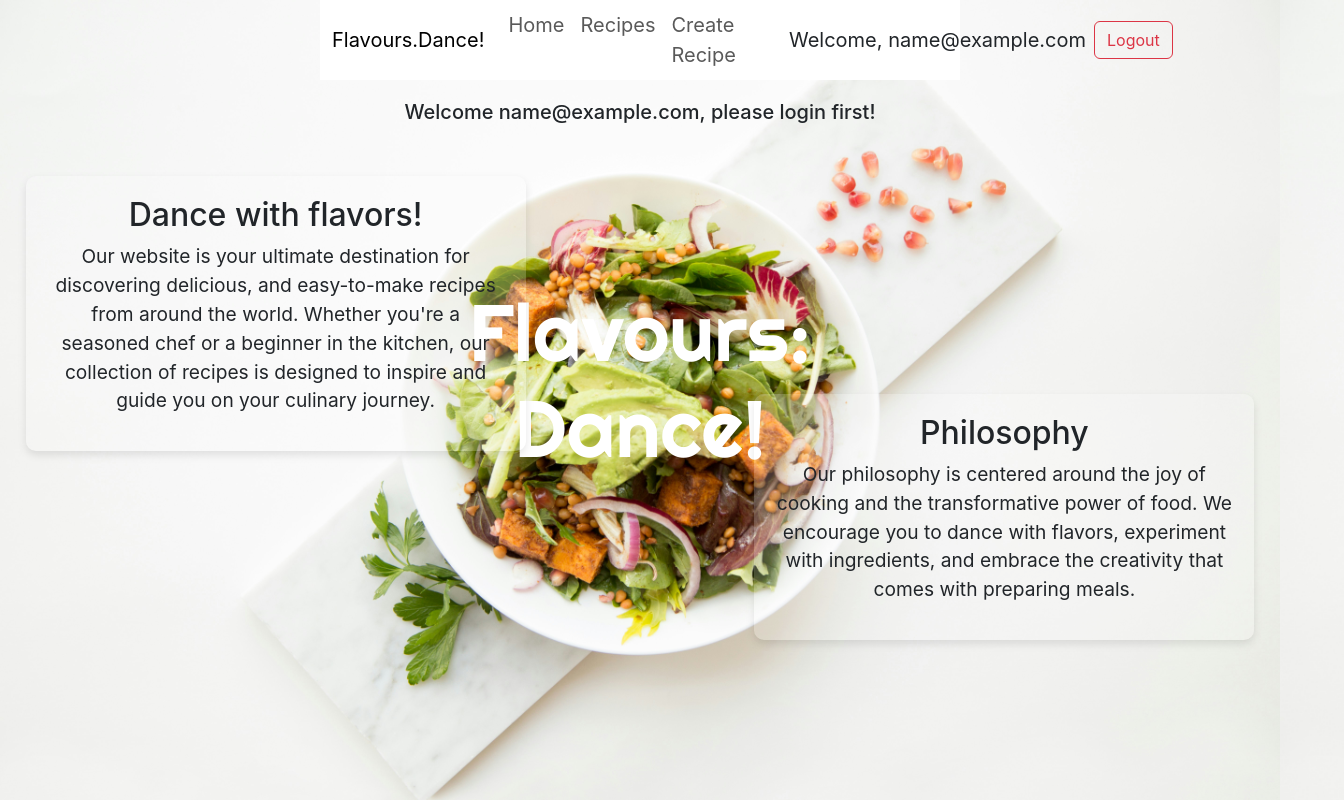
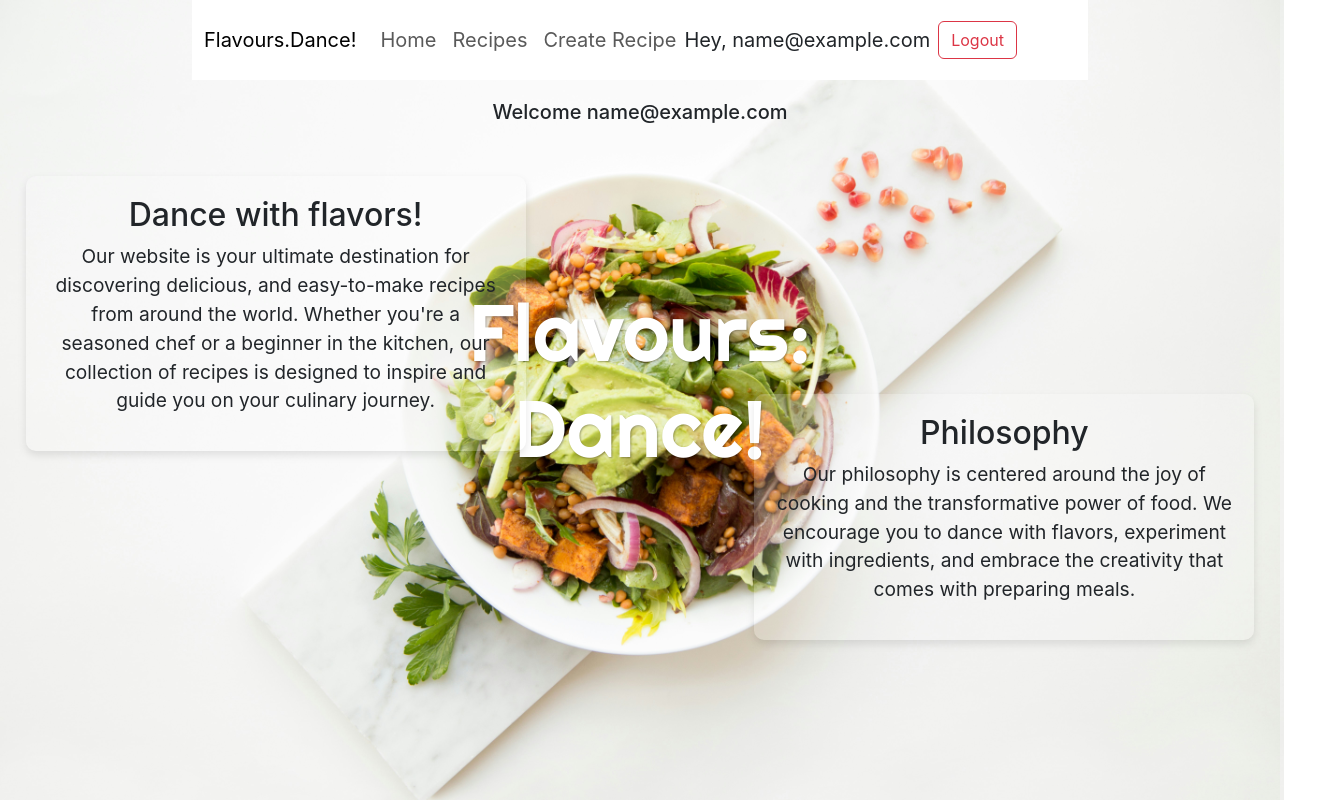
Before and after one commit to AlexGoesCode/R-Vite-TS-Recipes, a React (Vite) app: page / in a window 1280 px wide. Shown: the top 800 px of the page, 1344 px wide, since content can reach past the window. Built offline with nearby package versions, Linux system fonts and the light colour scheme; no server answers; sample sign-in values are in the browser's storage.

Commit message:
css updates / reverse

```diff
--- a/src/components/custom-navbar/CustomNavbar.css
+++ b/src/components/custom-navbar/CustomNavbar.css
@@ -1,15 +1,17 @@
 /* Mobile-first styles */
 .navbar {
-  width: 50%; /* Ensure the navbar takes the full width */
+  width: 70%; /* Ensure the navbar takes the full width */
   background-color: #fff; /* Optional: To make sure the navbar has a background */
   z-index: 1000; /* Optional: To make sure the navbar is above other elements */
   height: 80px; /* Align the navbar items to the right */
   font-size: 20px; /* Optional: To make the text larger */
+  align-items: stretch; /* Optional: To make sure the navbar items are the same height */
+  white-space: nowrap;
 }
 
-/* Ensure the navbar items stay on the same line until it collapses */
-.navbar .nav-item {
-  white-space: nowrap;
+.justify-content-between.navbar-collapse.collapse {
+  display: flex;
+  justify-content: space-between;
 }
 
 /* Tablet and above */
--- a/src/components/custom-navbar/CustomNavbar.tsx
+++ b/src/components/custom-navbar/CustomNavbar.tsx
@@ -38,11 +38,11 @@ const CustomNavbar = () => {
           <div className='d-flex align-items-center'>
             {user ? (
               <>
-                <span className='me-2'>Welcome, {user.email}</span>
+                <span className='me-2'>Hey, {user.email}</span>
                 <Button
                   variant='outline-danger'
                   onClick={logout}
-                  className='me-2'
+                  className='me-2-logout'
                 >
                   Logout
                 </Button>
@@ -52,7 +52,7 @@ const CustomNavbar = () => {
                 <ButtonLink
                   variant='outline-success'
                   to='/login'
-                  className='me-2'
+                  className='me-2-login'
                 >
                   Login
                 </ButtonLink>
--- a/src/pages/create-recipe/CreateRecipe.tsx
+++ b/src/pages/create-recipe/CreateRecipe.tsx
@@ -5,6 +5,7 @@ import './CreateRecipe.css';
 import RecipeModal from '../../components/recipe-modal/RecipeModal';
 import AddRecipeForm from '../../components/add-recipe-form/AddRecipeForm'; // Adjust the import path as necessary
 
+// Define Recipe type -  to ensure TypeScript type checking.
 type Recipe = {
   id: string;
   title: string;
@@ -14,6 +15,7 @@ type Recipe = {
   author: string;
 };
 
+// define the CreateRecipe component
 const CreateRecipe = () => {
   const [recipes, setRecipes] = useState<Recipe[]>([]);
   const [showModal, setShowModal] = useState(false); // Manage modal visibility
@@ -33,6 +35,7 @@ const CreateRecipe = () => {
     }
   };
 
+  // Function to delete a recipe from Firestore and update the list
   const handleDeleteRecipe = async (id: string) => {
     try {
       await deleteDoc(doc(db, 'recipes', id));
@@ -44,32 +47,38 @@ const CreateRecipe = () => {
     }
   };
 
+  // Close the modal after clicking edit
   const handleEditRecipe = () => {
-    setShowModal(false); // Close the modal after clicking edit
+    setShowModal(false);
   };
 
+  // Handle recipe click to show modal
   const handleRecipeClick = (recipe: Recipe) => {
     setSelectedRecipe(recipe);
     setShowModal(true);
   };
 
+  // Close the modal
   const handleCloseModal = () => {
     setShowModal(false);
     setSelectedRecipe(null);
   };
 
+  // Fetch recipes on component mount
   useEffect(() => {
-    fetchRecipes(); // Fetch recipes on component mount
+    fetchRecipes();
   }, []);
 
+  // Render the component, Create the layout using JSX and custom CSS classes.
   return (
     <div className='create-recipe-container'>
       <h2>Create Recipe</h2>
+      // add new recipes and display them in a grid layout
       <AddRecipeForm fetchRecipes={fetchRecipes} />
-
       <div className='grid-container'>
         {recipes.map((recipe) => (
           <div key={recipe.id} className='grid-item'>
+            {' '}
             <img src={recipe.image} alt={recipe.title} />
             <h3>{recipe.title}</h3>
             <p>{recipe.instructions}</p>
@@ -79,7 +88,7 @@ const CreateRecipe = () => {
           </div>
         ))}
       </div>
-
+      // Display modal with the selected recipe
       {selectedRecipe && (
         <RecipeModal
           showModal={showModal}
--- a/src/pages/home/Home.css
+++ b/src/pages/home/Home.css
@@ -31,6 +31,7 @@ h1 {
   font-weight: 500;
   font-style: normal;
   color: white;
+  text-shadow: 1px 1px 2px rgba(0, 0, 0, 0.3);
 }
 
 .h2-container h2 {
--- a/src/pages/home/Home.tsx
+++ b/src/pages/home/Home.tsx
@@ -8,10 +8,7 @@ const Home = () => {
   return (
     <div className='centered-container'>
       <div className='h1-container'>
-        <h1>
-          Welcome&nbsp;{user ? user.email : 'Guest'}
-          ,&nbsp;please&nbsp;login&nbsp;first!
-        </h1>
+        <h1>Welcome&nbsp;{user ? user.email : 'Guest'}</h1>
       </div>
       <div className='h2-container'>
         <h2>
--- a/src/pages/login/Login.tsx
+++ b/src/pages/login/Login.tsx
@@ -13,8 +13,10 @@ const Login = () => {
 
   const handleLogin = async () => {
     // define the handleLogin function
+
+    // check if password has >= 6 characters
     if (password.length < 6) {
-      setError('Password must be at least 6 characters long.'); // check if password has >= 6 characters
+      setError('Password must be at least 6 characters long.');
       return;
     }
 
@@ -25,16 +27,17 @@ const Login = () => {
         username,
         password
       );
-      setUser({ email: userCredential.user.email! }); // Set the user object with email
+      // Set the user object with email
+      setUser({ email: userCredential.user.email! });
       console.log('User logged in:', userCredential.user);
     } catch (err) {
-      console.error('Error logging in:', err); // Handle errors by updating the error state variable.
+      console.error('Error logging in:', err); // log error
       setError('Failed to log in. Please try again.');
     }
   };
 
+  // Bootstrap login form
   return (
-    // Bootstrap login form
     <Container
       className='d-flex justify-content-center align-items-center'
       style={{ height: '100vh' }}
@@ -45,8 +48,7 @@ const Login = () => {
           className='p-4 border rounded shadow-sm bg-white'
         >
           <h2 className='text-center mb-4'>Login</h2>
-          {error && <p className='text-danger'>{error}</p>} // Display error
-          message if error state is not empty
+          {error && <p className='text-danger'>{error}</p>}
           <Form>
             <Form.Group className='mb-3' controlId='formUsername'>
               <Form.Label>E-mail</Form.Label>
--- a/src/pages/login/login.css
+++ /dev/null
@@ -1,3 +0,0 @@
-.d-flex-justify-content-center align-items-center {
-  margin-top: -40px;
-}
```
